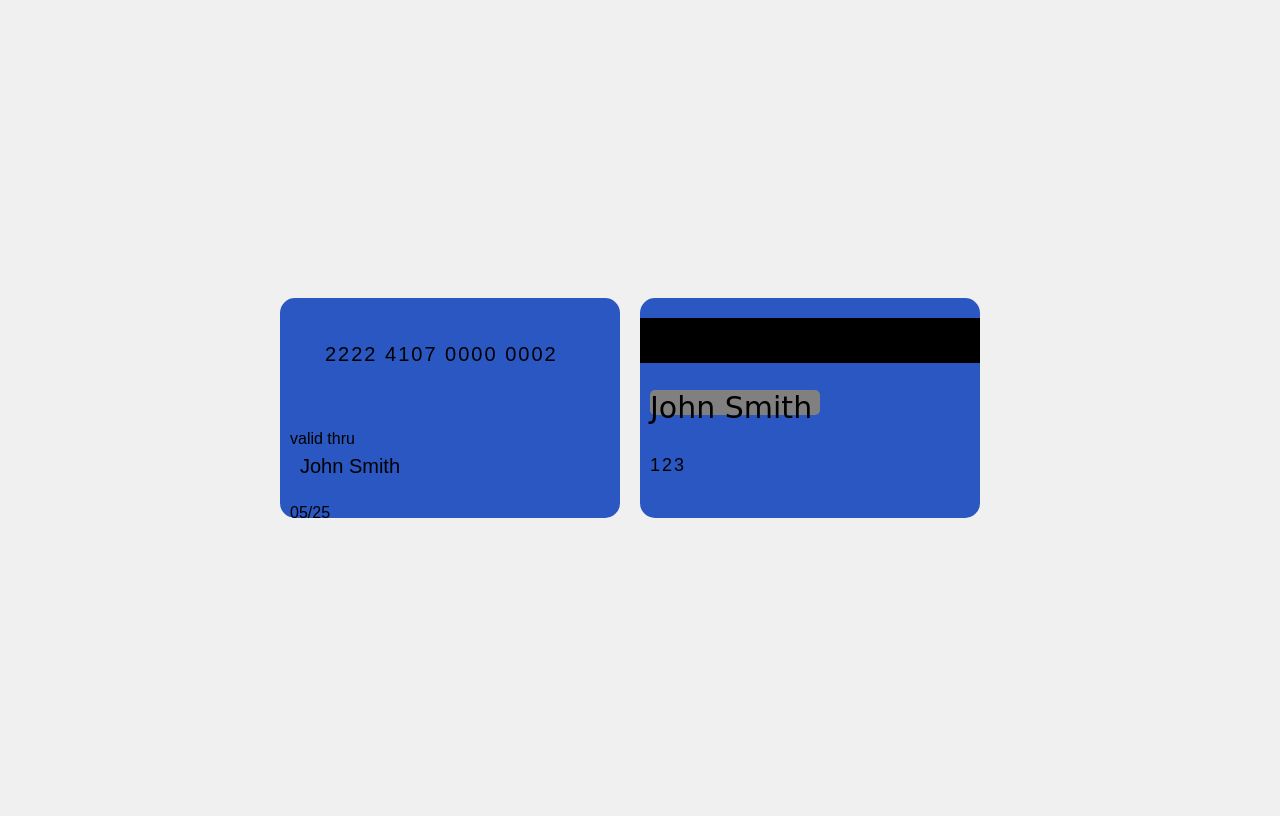
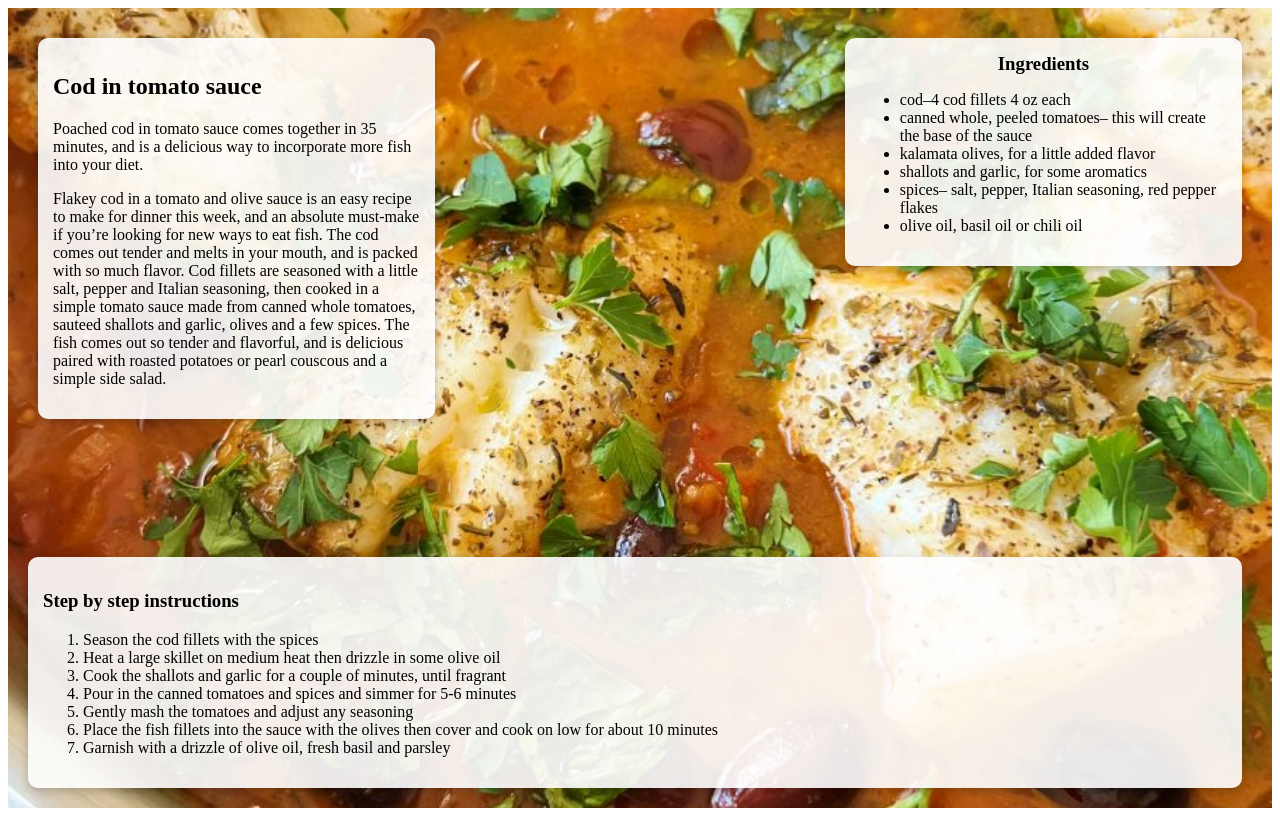
Before and after one commit to Damianmrk/pracedomowe, a website: page index.html in a window 1280 px wide. Drawn offline with Linux system fonts and the light colour scheme.

Commit message:
praca domowa - przepis
jw

```diff
--- a/index.html
+++ b/index.html
@@ -2,28 +2,55 @@
 <html lang="en">
 <head>
     <meta charset="utf-8">
+    <meta name="viewport" content="width=device-width, initial-scale=1">
     <title>Credit Card</title>
-    <link rel="stylesheet" href="styles.css">
+    <link rel="stylesheet" href="style.css">
 </head>
 <body>
-<div class="credit-card credit-card-front">
-    <div class="number">
-        2222 4107 0000 0002
-    </div>
-    <div class="information-wrapper">
-        <p>
-            valid thru
-        </p>
-        <p>05/25</p>
-    </div>
-    <p class="name">John Smith</p>
-</div>
+<div class="recipe-card">
+    <img src="fishpic.jpeg" alt="Fish with Tomatoes" class="dish-image">
+    <div class="content">
+        <div class="top-content">
+            <div class="description">
+                <h2>Cod in tomato sauce</h2>
+                <p>Poached cod in tomato sauce comes together in 35 minutes,
 
-<div class="credit-card credit-card-back">
-    <div class="magnetic-strip"></div>
-    <div class="information-wrapper">
-        <p class="name">John Smith</p>
-        <p class="number">123</p>
+                    and is a delicious way to incorporate more fish into your diet.
+                </p>
+                <p>Flakey cod in a tomato and olive sauce is an easy recipe to make for dinner this week, and an absolute must-make if you’re looking for new ways to eat fish. The cod comes out tender and melts in your mouth, and is packed with so much flavor.
+
+                    Cod fillets are seasoned with a little salt, pepper and Italian seasoning, then cooked in a simple tomato sauce made from canned whole tomatoes, sauteed shallots and garlic, olives and a few spices.
+
+                    The fish comes out so tender and flavorful, and is delicious paired with roasted potatoes or pearl couscous and a simple side salad.
+
+                </p>
+            </div>
+            <div class="spacer"></div>
+            <div class="ingredients">
+                <h3>Ingredients</h3>
+                <ul>
+                    <li>cod–4 cod fillets 4 oz each</li>
+                    <li>canned whole, peeled tomatoes– this will create the base of the sauce</li>
+                    <li>kalamata olives, for a little added flavor</li>
+                    <li>shallots and garlic, for some aromatics</li>
+                    <li>spices– salt, pepper, Italian seasoning, red pepper flakes</li>
+                    <li>olive oil, basil oil or chili oil</li>
+                </ul>
+            </div>
+        </div>
+        <div class="instructions">
+            <h3>Step by step instructions</h3>
+            <ol>
+                <li>Season the cod fillets with the spices</li>
+                <li>Heat a large skillet on medium heat then drizzle in some olive oil</li>
+                <li>Cook the shallots and garlic for a couple of minutes, until fragrant</li>
+                <li>Pour in the canned tomatoes and spices and simmer for 5-6 minutes</li>
+                <li>Gently mash the tomatoes and adjust any seasoning</li>
+                <li>Place the fish fillets into the sauce with the olives
+                    then cover and cook on low for about 10 minutes</li>
+                <li>Garnish with a drizzle of olive oil, fresh basil and parsley</li>
+            </ol>
+        </div>
     </div>
 </div>
 </body>
--- a/style.css
+++ b/style.css
@@ -1,69 +1,59 @@
 .body {
-    width: 640px;
-    height: 380px;
-    border: 2px solid rgb(253, 253, 253);
-    background-color: white;
-
+    font-family: Arial, sans-serif;
+    margin: 0;
+    padding: 0;
+    background-color: #f5f5f5;
 }
-
-.img {
+.recipe-card {
+    position: relative;
+    width: 100%;
+    height: 100vh;
+    overflow: hidden;
+}
+.dish-image {
+    width: 100%;
+    height: 100%;
+    object-fit: cover;
+}
+.content {
+    position: absolute;
+    top: 0;
+    left: 0;
+    right: 0;
+    bottom: 0;
     display: flex;
-    border: 2px solid rgba(206, 13, 13, 0.979);
-    border-radius: 4px;
+    flex-direction: column;
+    padding: 20px;
 }
-
-.wrapper {
-    background-color: #ffffff;
+.top-content {
     display: flex;
-    border: 2px solid rgb(253, 253, 253);
-    border-radius: 10px 10px 10px 1dvh;
+    flex: 1;
+    justify-content: space-between;
+    align-items: stretch;
 }
-
-.top-header {
-    margin: auto;
-    width: 75%;
-    border: 3px solid green;
-    padding: 10px;
+.description,
+.ingredients {
+    background-color: rgba(255, 255, 255, 0.9);
+    border-radius: 10px;
+    padding: 15px;
+    margin: 10px;
+    flex: 0 0 30%;
+    box-shadow: 0 4px 10px rgba(0, 0, 0, 0.2);
+    align-self: flex-start;
+    height: auto;
 }
-
-.header1 {
+.ingredients h3{
+    margin: 0;
     text-align: center;
 }
-
-.header3 {
-    background: #1990e1;
-    border-radius: 5px;
-    text-align: center;
+.spacer {
+    flex: 1;
 }
-
-.aside {
-    width: 35%;
-    background: #ffffff;
-    padding: 20px;
-    text-align: center;
-    list-style-type: disc;
+.instructions {
+    background-color: rgba(255, 255, 255, 0.9);
+    border-radius: 10px;
+    padding: 15px;
+    width: calc(100% - 40px);
+    box-shadow: 0 4px 10px rgba(0, 0, 0, 0.2);
+    margin-top: 20px;
 }
-
-.content {
-    width: 65%;
-    padding: 20px;
-}
-
-.paragraph {
-    font-size: 1em;
-    background: #acc9dd;
-    border-radius: 10px;
-    padding: 0.5%;
-    margin: 1% 0;
-    margin-bottom: 5%;
-    text-align: left;
-    list-type-style: disc;
-    border-bottom: 1px solid black;
-< span style = "text decoration: underline;" >
-}
-
-
-
-.content {
-    text-align: center;
-}
```
Also changed, not shown: fishpic.jpeg (added).
